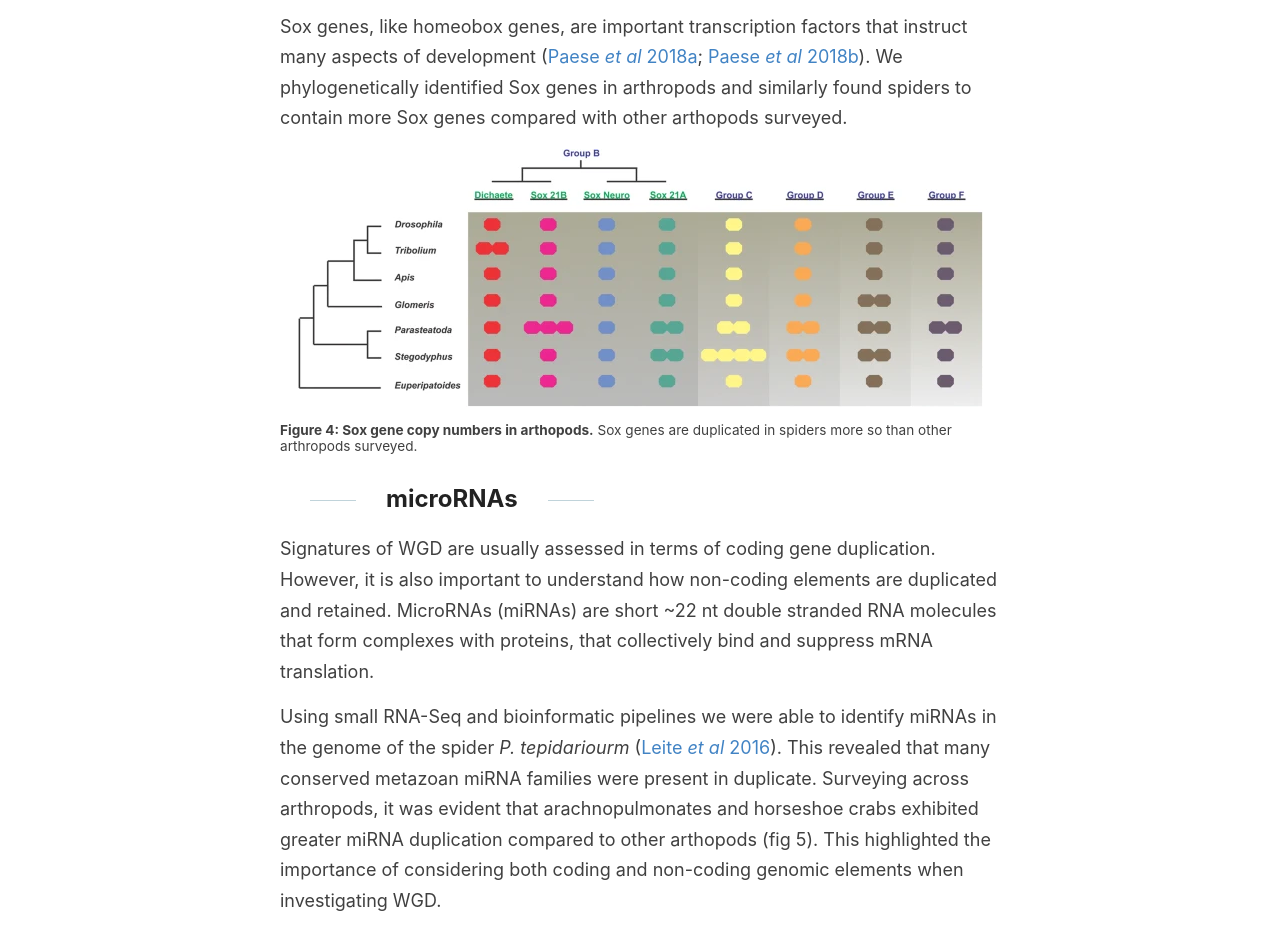
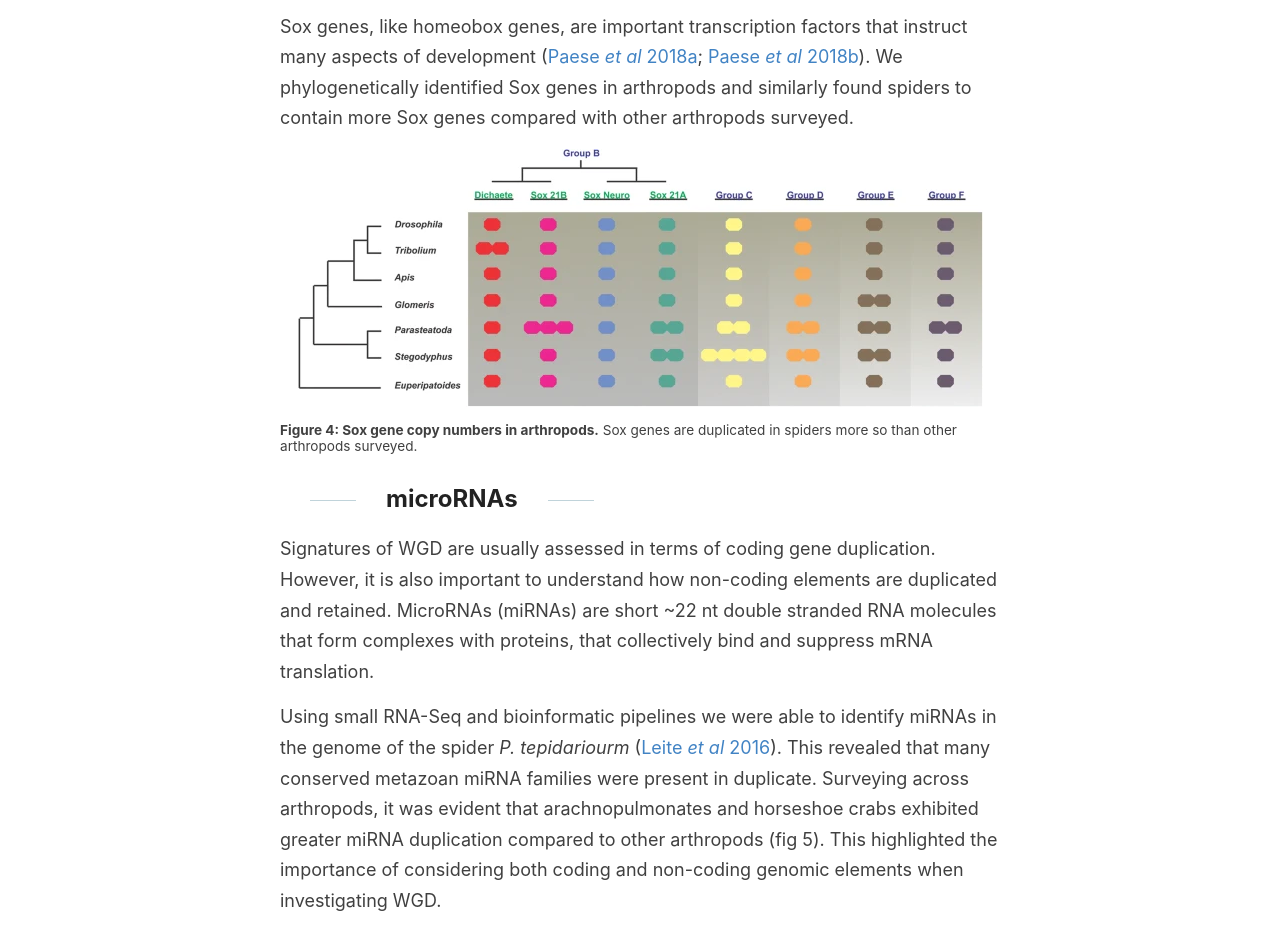
Before and after one commit to djleite/djleite.github.io, a Jekyll site: the page built from _posts/2025-05-08-spider-wgd.md, in a window 1280 px wide and 1400 px high, scrolled down 2844 px. Shown: the part 214-1144 px from the top of the window. Built offline with Jekyll 4.4.1, drawn with Linux system fonts in a browser that asks for light colours; our own code applies the rules of GitHub Pages for plain Markdown files; some of the changed text lies outside the part shown.

Commit message:
post spider wgd

```diff
--- a/_posts/2025-05-08-spider-wgd.md
+++ b/_posts/2025-05-08-spider-wgd.md
@@ -30,24 +30,24 @@
 <p style="text-align:left; font-size: 0.85rem; line-height: 1.2;"><b>Figure 3: Syntenic relationships between spider genomes.</b> Homeobox cluster rearrangement coincide which genomic rearrangements.</p>
 
 ## Sox genes
-Sox genes, like homeobox genes, are important transcription factors that instruct many aspects of development (<a href="https://elifesciences.org/articles/37567" target="_blank" rel="noopener noreferrer">Paese <i>et al</i> 2018a</a>; <a href="https://bmcecolevol.biomedcentral.com/articles/10.1186/s12862-018-1337-4" target="_blank" rel="noopener noreferrer">Paese <i>et al</i> 2018b</a>). We phylogenetically identified Sox genes in arthropods and similarly found spiders to contain more Sox genes compared with other arthopods surveyed.
+Sox genes, like homeobox genes, are important transcription factors that instruct many aspects of development (<a href="https://elifesciences.org/articles/37567" target="_blank" rel="noopener noreferrer">Paese <i>et al</i> 2018a</a>; <a href="https://bmcecolevol.biomedcentral.com/articles/10.1186/s12862-018-1337-4" target="_blank" rel="noopener noreferrer">Paese <i>et al</i> 2018b</a>). We phylogenetically identified Sox genes in arthropods and similarly found spiders to contain more Sox genes compared with other arthropods surveyed.
 
 ![Spider Sox genes](/images/spider-sox.webp)
-<p style="text-align:left; font-size: 0.85rem; line-height: 1.2;"><b>Figure 4: Sox gene copy numbers in arthopods.</b> Sox genes are duplicated in spiders more so than other arthropods surveyed.</p>
+<p style="text-align:left; font-size: 0.85rem; line-height: 1.2;"><b>Figure 4: Sox gene copy numbers in arthropods.</b> Sox genes are duplicated in spiders more so than other arthropods surveyed.</p>
 
 ## microRNAs
 Signatures of WGD are usually assessed in terms of coding gene duplication. However, it is also important to understand how non-coding elements are duplicated and retained. MicroRNAs (miRNAs) are short ~22 nt double stranded RNA molecules that form complexes with proteins, that collectively bind and suppress mRNA translation.
 
-Using small RNA-Seq and bioinformatic pipelines we were able to identify miRNAs in the genome of the spider <i>P. tepidariourm</i> (<a href="https://academic.oup.com/gbe/article/8/7/2133/2466064" target="_blank" rel="noopener noreferrer">Leite <i>et al</i> 2016</a>). This revealed that many conserved metazoan miRNA families were present in duplicate. Surveying across arthropods, it was evident that arachnopulmonates and horseshoe crabs exhibited greater miRNA duplication compared to other arthopods (fig 5). This highlighted the importance of considering both coding and non-coding genomic elements when investigating WGD.
+Using small RNA-Seq and bioinformatic pipelines we were able to identify miRNAs in the genome of the spider <i>P. tepidariourm</i> (<a href="https://academic.oup.com/gbe/article/8/7/2133/2466064" target="_blank" rel="noopener noreferrer">Leite <i>et al</i> 2016</a>). This revealed that many conserved metazoan miRNA families were present in duplicate. Surveying across arthropods, it was evident that arachnopulmonates and horseshoe crabs exhibited greater miRNA duplication compared to other arthropods (fig 5). This highlighted the importance of considering both coding and non-coding genomic elements when investigating WGD.
 
 ![microRNAs in arthopods](/images/spider-mirna.webp)
-<p style="text-align:left; font-size: 0.85rem; line-height: 1.2;"><b>Figure 5: miRNA copy numbers in arthopods.</b> miRNAs are duplicated in spiders, scorpions and horseshoe crabs more so than other arthropods surveyed.</p>
+<p style="text-align:left; font-size: 0.85rem; line-height: 1.2;"><b>Figure 5: miRNA copy numbers in arthropods.</b> miRNAs are duplicated in spiders, scorpions and horseshoe crabs more so than other arthropods surveyed.</p>
 
 ## Impact
 To understand the impact of WGD and the downstream consequences, we used the spider <i>P. tepidariourm</i> to look at the embryonic expression. Using techniques like immunohistochemistry (ISH) and microscopy, we were able to see where and when genes were expressed. Coupled with gene disruption techniques like RNAi we could also see the potential roles of each gene.
 
 Hox genes showed remarkable changes in their anterior-posterior and temporal expression, highlighting the changes in body plan regulation (<a href="https://bmcbiol.biomedcentral.com/articles/10.1186/s12915-017-0399-x" target="_blank" rel="noopener noreferrer">Schwager <i>et al</i> 2017</a>). These changes could be seen in [single-cell RNA-Seq dataset](/spider-single-cell) (<a href="https://evodevojournal.biomedcentral.com/articles/10.1186/s13227-024-00224-4" target="_blank" rel="noopener noreferrer">Leite <i>et al</i> 2024</a>), where duplicates were expressed in different cell clusters, suggesting that duplicates have undergone sub- and neo- functionalisation. Furthermore, we saw that many other paralogous homeobox genes have undergone divergent expression patterns during development (<a href="https://academic.oup.com/mbe/article/35/9/2240/5040134" target="_blank" rel="noopener noreferrer">Leite  <i>et al</i> 2018</a>).
 
-Additionally, Sox gene duplication and evolution showed interesting divergences in [posterior segmentation regulation](/spider-segmentation), both with the spider and compared to other arthopods (<a href="https://elifesciences.org/articles/37567" target="_blank" rel="noopener noreferrer">Paese <i>et al</i> 2018a</a>; <a href="https://bmcecolevol.biomedcentral.com/articles/10.1186/s12862-018-1337-4" target="_blank" rel="noopener noreferrer">Paese <i>et al</i> 2018b</a>).
+Additionally, Sox gene duplication and evolution showed interesting divergences in [posterior segmentation regulation](/spider-segmentation), both with the spider and compared to other arthropods (<a href="https://elifesciences.org/articles/37567" target="_blank" rel="noopener noreferrer">Paese <i>et al</i> 2018a</a>; <a href="https://bmcecolevol.biomedcentral.com/articles/10.1186/s12862-018-1337-4" target="_blank" rel="noopener noreferrer">Paese <i>et al</i> 2018b</a>).
 
 [Spider eyes](/spider-eyes) morphologies and layout are diverse. Interestingly, many genes that regulate their eye development are duplicated. These paralogous genes show various evolutionary changes in embryonic expression during eye development (<a href="https://royalsocietypublishing.org/doi/10.1098/rspb.2024.2069" target="_blank" rel="noopener noreferrer">Baudouin-Gonzalez <i>et al</i> 2025</a>)
```
Also changed, not shown: other parts of _posts/2025-05-08-spider-wgd.md (+2 -2 lines), _posts/2025-05-01-spider-segmentation.md (+2 -0 lines), _posts/2025-05-02-spider-eyes.md (+2 -0 lines).
